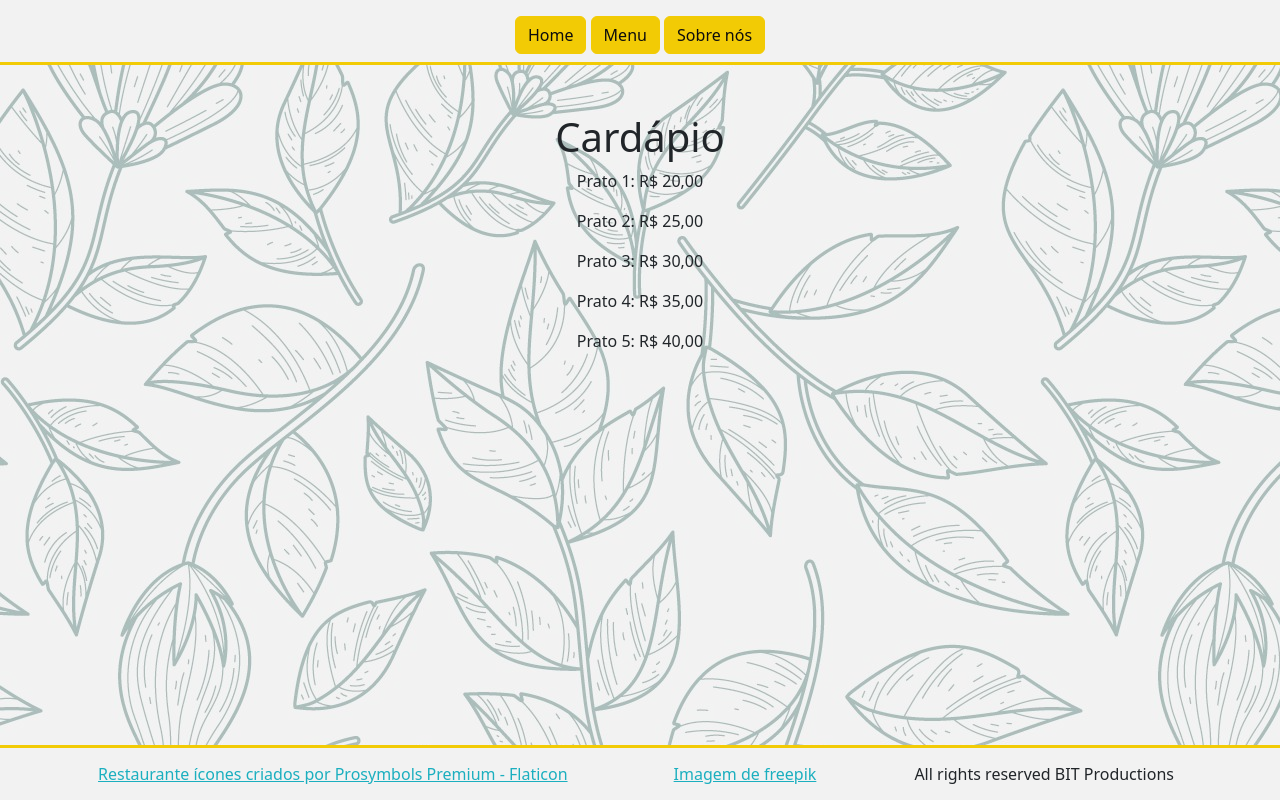
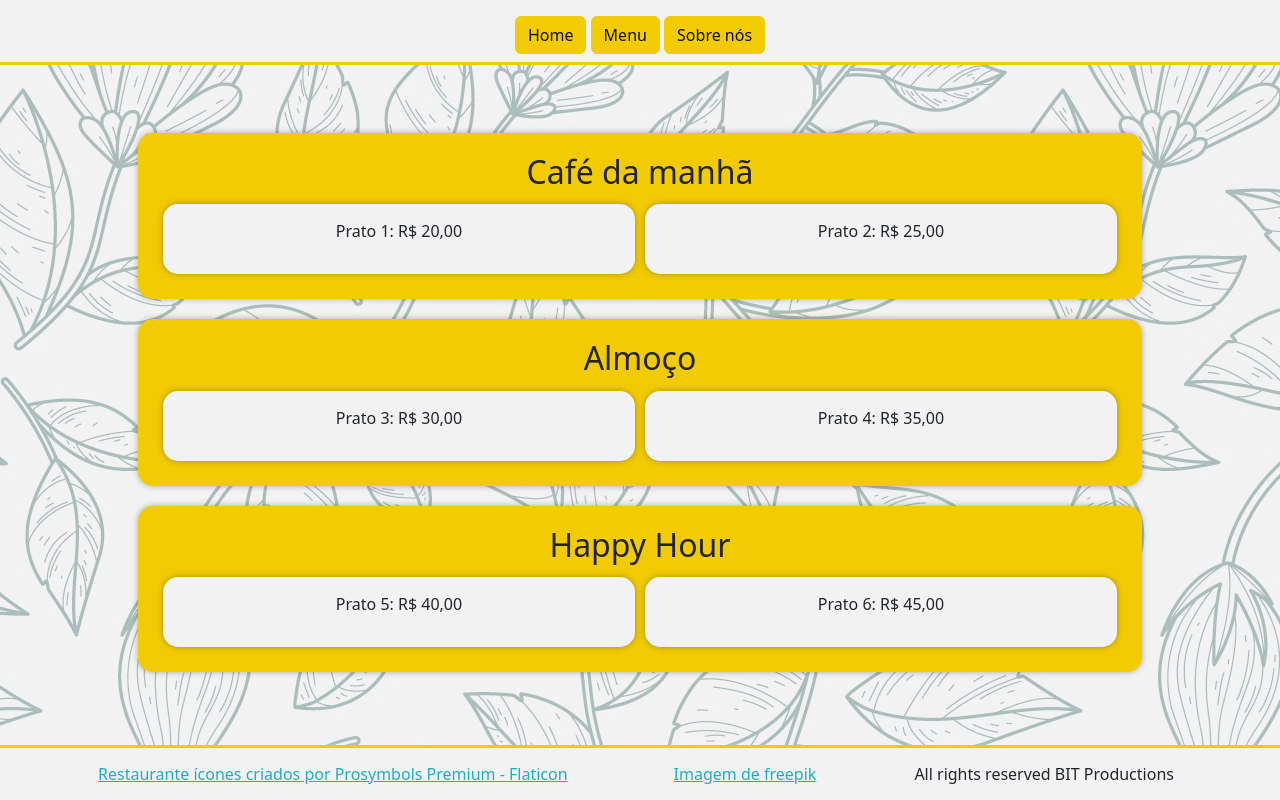
Before and after one commit to p-bittencourt/restaurant-page, a website built with webpack: page src/index.html in a window 1280 px wide. Both pictures are taken after a click on the button "Menu". Built offline with nearby package versions, Linux system fonts and the light colour scheme.

Commit message:
Adiciona estilos e conteúdo do menu

```diff
--- a/package.json
+++ b/package.json
@@ -7,7 +7,8 @@
     "test": "echo \"Error: no test specified\" && exit 1",
     "build": "webpack",
     "sass": "sass src/assets/styles/style.scss:dist/assets/styles/style.css",
-    "watch": "webpack --watch"
+    "watch": "webpack --watch",
+    "sass-watch": "sass --watch src/assets/styles/style.scss:dist/assets/styles/style.css"
   },
   "author": "",
   "license": "ISC",
--- /dev/null
+++ b/src/assets/styles/_menu.scss
@@ -0,0 +1,32 @@
+@use "./custom" as *;
+
+.meal {
+  background-color: $primary;
+  border-radius: 15px;
+  box-shadow: 0 0 6px 0 rgba(0, 0, 0, 0.3);
+  margin: 20px;
+  padding: 20px;
+
+  .pratos-container {
+    display: flex;
+    flex-direction: row;
+
+    .prato {
+      width: 50%;
+      background-color: $white;
+      padding: 15px;
+      margin: 5px;
+      border-radius: 15px;
+      box-shadow: 0 0 6px 0 rgba(0, 0, 0, 0.3);
+    }
+
+    @include media_breakpoint_down(md) {
+      flex-direction: column;
+      align-items: center;
+
+      .prato {
+        width: 100%;
+      }
+    }
+  }
+}
--- a/src/assets/styles/style.scss
+++ b/src/assets/styles/style.scss
@@ -2,3 +2,4 @@
 
 @use "./body";
 @use "./restaurant-info";
+@use "./menu";
--- a/src/menu.js
+++ b/src/menu.js
@@ -2,26 +2,86 @@ export function criarMenu() {
   let body = document.createElement("div");
   body.classList.add("container", "text-center", "p-5");
 
-  let h1 = document.createElement("h1");
-  h1.textContent = "Cardápio";
-  body.appendChild(h1);
+  let menuDiv = document.createElement("div");
 
-  let menuDiv = document.createElement("div");
+  let breakfastDiv = document.createElement("div");
+  breakfastDiv.classList.add("meal");
+  let breakfastHeader = document.createElement("h2");
+  breakfastHeader.textContent = "Café da manhã";
+  breakfastDiv.appendChild(breakfastHeader);
+
+  let pratosCafe = document.createElement("div");
+  pratosCafe.classList.add("pratos-container");
+
+  let prato1Div = document.createElement("div");
+  prato1Div.classList.add("prato");
   let p1 = document.createElement("p");
   p1.textContent = "Prato 1: R$ 20,00";
-  menuDiv.appendChild(p1);
+  prato1Div.appendChild(p1);
+
+  let prato2Div = document.createElement("div");
+  prato2Div.classList.add("prato");
   let p2 = document.createElement("p");
   p2.textContent = "Prato 2: R$ 25,00";
-  menuDiv.appendChild(p2);
+  prato2Div.appendChild(p2);
+
+  pratosCafe.appendChild(prato1Div);
+  pratosCafe.appendChild(prato2Div);
+  breakfastDiv.appendChild(pratosCafe);
+  menuDiv.appendChild(breakfastDiv);
+
+  let lunchDiv = document.createElement("div");
+  lunchDiv.classList.add("meal");
+  let lunchHeader = document.createElement("h2");
+  lunchHeader.textContent = "Almoço";
+  lunchDiv.appendChild(lunchHeader);
+
+  let pratosAlmoco = document.createElement("div");
+  pratosAlmoco.classList.add("pratos-container");
+
+  let prato3Div = document.createElement("div");
+  prato3Div.classList.add("prato");
   let p3 = document.createElement("p");
   p3.textContent = "Prato 3: R$ 30,00";
-  menuDiv.appendChild(p3);
+  prato3Div.appendChild(p3);
+
+  let prato4Div = document.createElement("div");
+  prato4Div.classList.add("prato");
   let p4 = document.createElement("p");
   p4.textContent = "Prato 4: R$ 35,00";
-  menuDiv.appendChild(p4);
+  prato4Div.appendChild(p4);
+
+  pratosAlmoco.appendChild(prato3Div);
+  pratosAlmoco.appendChild(prato4Div);
+  lunchDiv.appendChild(pratosAlmoco);
+  menuDiv.appendChild(lunchDiv);
+
+  let happyHourDiv = document.createElement("div");
+  happyHourDiv.classList.add("meal");
+  let happyHourHeader = document.createElement("h2");
+  happyHourHeader.textContent = "Happy Hour";
+  happyHourDiv.appendChild(happyHourHeader);
+
+  let pratosHappyHour = document.createElement("div");
+  pratosHappyHour.classList.add("pratos-container");
+
+  let prato5Div = document.createElement("div");
+  prato5Div.classList.add("prato");
   let p5 = document.createElement("p");
   p5.textContent = "Prato 5: R$ 40,00";
-  menuDiv.appendChild(p5);
+  prato5Div.appendChild(p5);
+
+  let prato6Div = document.createElement("div");
+  prato6Div.classList.add("prato");
+  let p6 = document.createElement("p");
+  p6.textContent = "Prato 6: R$ 45,00";
+  prato6Div.appendChild(p6);
+
+  pratosHappyHour.appendChild(prato5Div);
+  pratosHappyHour.appendChild(prato6Div);
+  happyHourDiv.appendChild(pratosHappyHour);
+  menuDiv.appendChild(happyHourDiv);
+
   body.appendChild(menuDiv);
 
   return body;
```
